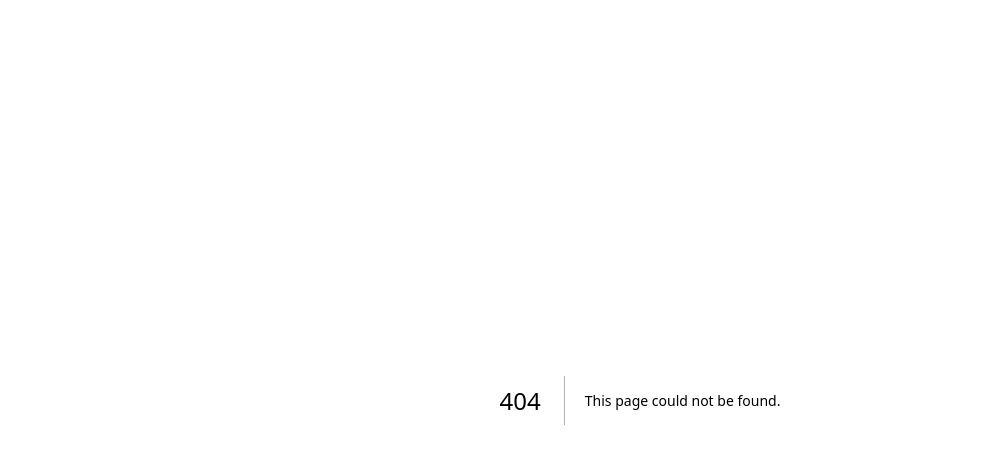
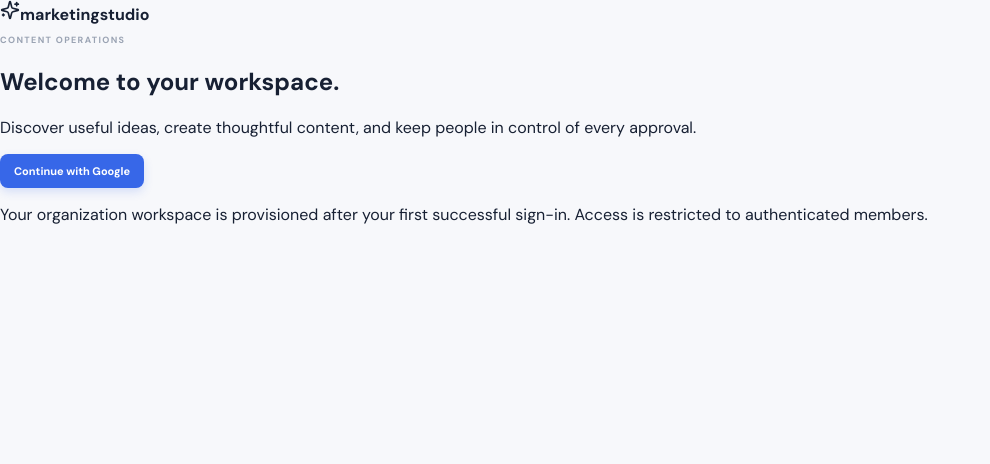
Before and after one commit to neha-coditation/website-automation, a Next.js app: page /login in a window 1280 px wide. Before the commit this address had no page. Shown: the top 464 px of the page, without its empty margins (0-990 px from the left). Built offline with nearby package versions, Linux system fonts and the light colour scheme.

Commit message:
Add Google sign-in page

```diff
--- /dev/null
+++ b/app/login/page.tsx
@@ -0,0 +1,19 @@
+"use client";
+
+import { signIn } from "next-auth/react";
+import { Sparkles } from "lucide-react";
+
+export default function LoginPage() {
+  return (
+    <main className="auth-shell">
+      <section className="auth-card">
+        <div className="auth-brand"><span><Sparkles size={20}/></span><strong>marketing<span>studio</span></strong></div>
+        <p className="eyebrow">CONTENT OPERATIONS</p>
+        <h1>Welcome to your workspace.</h1>
+        <p className="auth-copy">Discover useful ideas, create thoughtful content, and keep people in control of every approval.</p>
+        <button className="primary-button auth-button" onClick={() => signIn("google", { callbackUrl: "/" })}>Continue with Google</button>
+        <p className="auth-note">Your organization workspace is provisioned after your first successful sign-in. Access is restricted to authenticated members.</p>
+      </section>
+    </main>
+  );
+}
```
